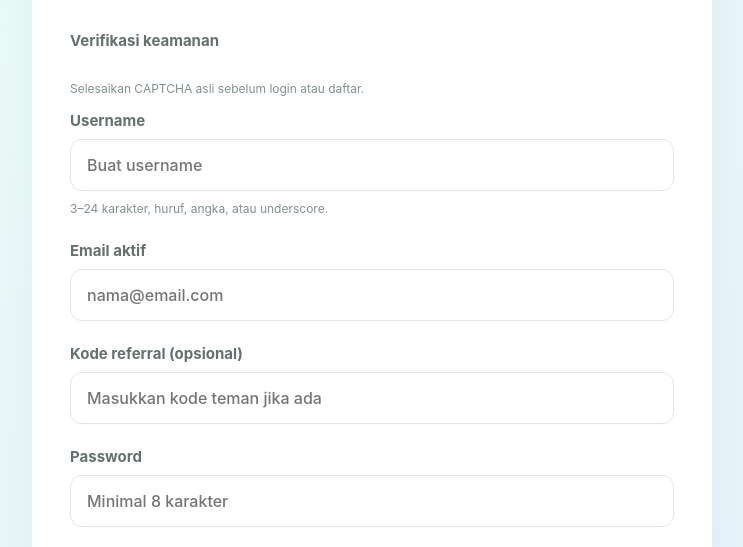
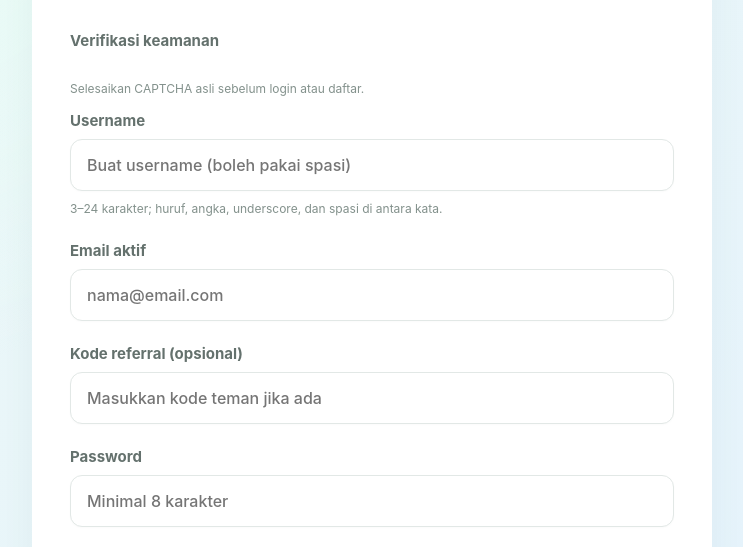
Before and after one commit to syarwanreal-stack/funearnezz-frontend, a website: page index.html in a window 1280 px wide. Shown: the part 249-796 px from the top of the page, without its empty margins (268-1011 px from the left). Drawn offline with Linux system fonts and the light colour scheme; no server answers.

Commit message:
Allow spaces in registration username field

```diff
--- a/index.html
+++ b/index.html
@@ -23,7 +23,7 @@
       <div class="field wide"><span>Verifikasi keamanan</span><div id="captchaWidget" aria-label="Verifikasi Saya bukan robot"></div><p class="hint">Selesaikan CAPTCHA asli sebelum login atau daftar.</p></div>
       <div id="authNotice" class="inline-message hidden" role="status"></div>
       <form id="registerForm" class="form-stack">
-        <label class="field"><span>Username</span><input id="registerUsername" name="username" autocomplete="username" minlength="3" maxlength="24" pattern="[A-Za-z0-9_]{3,24}" placeholder="Buat username" required><small>3–24 karakter, huruf, angka, atau underscore.</small></label>
+        <label class="field"><span>Username</span><input id="registerUsername" name="username" autocomplete="username" minlength="3" maxlength="24" pattern="[A-Za-z0-9_]+( [A-Za-z0-9_]+)*" placeholder="Buat username (boleh pakai spasi)" required><small>3–24 karakter; huruf, angka, underscore, dan spasi di antara kata.</small></label>
         <label class="field"><span>Email aktif</span><input id="registerEmail" name="email" type="email" autocomplete="email" maxlength="254" placeholder="nama@email.com" required></label>
         <label class="field"><span>Kode referral (opsional)</span><input id="registerReferral" name="referralCode" maxlength="24" autocomplete="off" placeholder="Masukkan kode teman jika ada"></label>
         <label class="field"><span>Password</span><input id="registerPassword" name="password" type="password" autocomplete="new-password" minlength="8" placeholder="Minimal 8 karakter" required></label>
```
